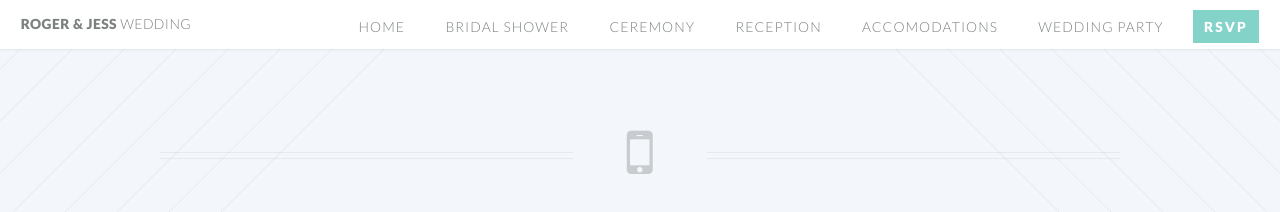
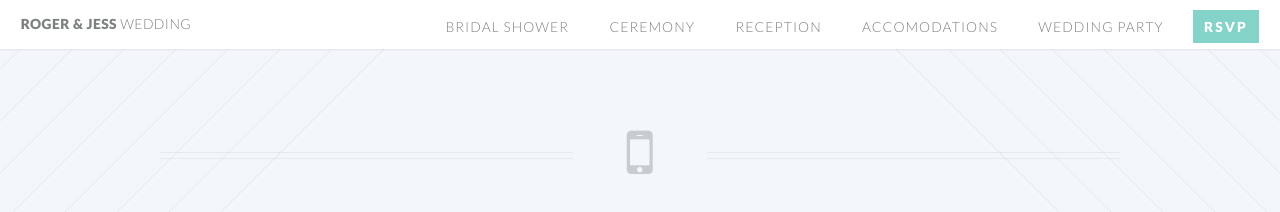
Before and after one commit to rogerkirkness/wedding, a Jekyll site: the page built from shower.html, in a window 1280 px wide. Shown: the top 212 px of the page. Built offline with Jekyll 4.4.1, drawn with Linux system fonts in a browser that asks for light colours.

Commit message:
More updates to nav

```diff
--- a/CNAME
+++ /dev/null
@@ -1 +0,0 @@
-wedding.rogerkirkness.com
--- a/_includes/header.html
+++ b/_includes/header.html
@@ -2,7 +2,6 @@
 	<h1 id="logo"><a href="/">Roger & Jess <span>Wedding</span></a></h1>
 		<nav id="nav">
 			<ul>
-				<li><a href="/">Home</a></li>
       	<li><a href="/shower.html">Bridal Shower</a></li>
 				<li><a href="/ceremony.html">Ceremony</a></li>
 				<li><a href="/reception.html">Reception</a></li>
```
Also changed, not shown: accomodations.html (renamed from right-sidebar.html), ceremony.html (renamed from contact.html), reception.html (renamed from left-sidebar.html), shower.html (renamed from blog.html), weddingparty.html (renamed from no-sidebar.html).
